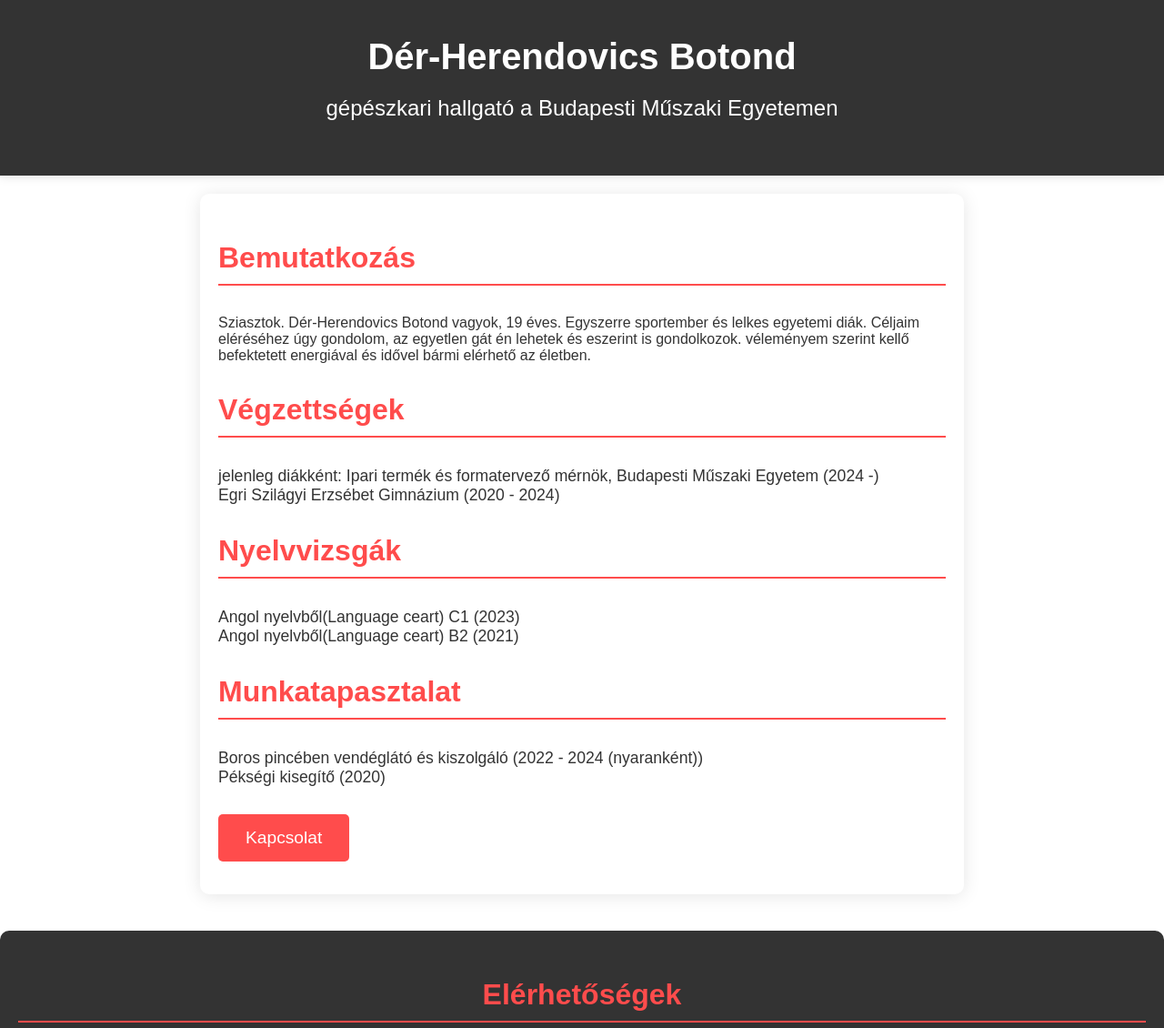
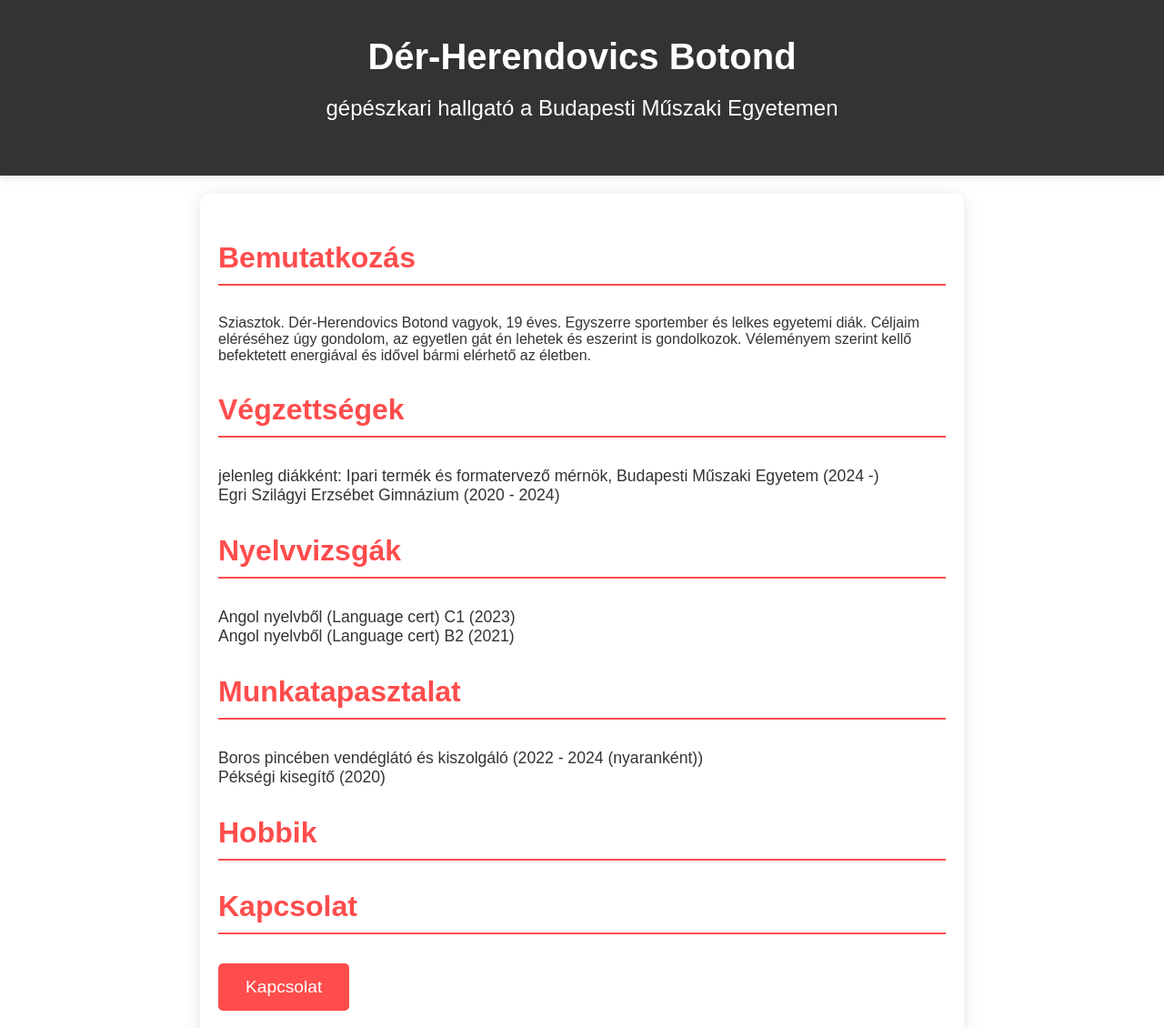
Before and after one commit to dhbotond/portf, a plain HTML site: page index.html in a window 1280 px wide. Shown: the top 1130 px of the page at 91% size. Drawn offline with Linux system fonts and the light colour scheme.

Commit message:
Update index.html

```diff
--- a/index.html
+++ b/index.html
@@ -5,6 +5,14 @@
     <meta name="viewport" content="width=device-width, initial-scale=1.0">
     <title>Dér-Herendovics Botond Portfólió</title>
     <link rel="stylesheet" href="styles.css">
+    <style>
+        body {
+            display: flex;
+            flex-direction: column;
+            min-height: 100vh;
+            justify-content: space-between;
+        }
+    </style>
 </head>
 <body>
     <header>
@@ -14,7 +22,7 @@
     <main>
         <section>
             <h3>Bemutatkozás</h3>
-            <p> Sziasztok. Dér-Herendovics Botond vagyok, 19 éves. Egyszerre sportember és lelkes egyetemi diák. Céljaim eléréséhez úgy gondolom, az egyetlen gát én lehetek és eszerint is gondolkozok. véleményem szerint kellő befektetett energiával és idővel bármi elérhető az életben.</p>
+            <p>Sziasztok. Dér-Herendovics Botond vagyok, 19 éves. Egyszerre sportember és lelkes egyetemi diák. Céljaim eléréséhez úgy gondolom, az egyetlen gát én lehetek és eszerint is gondolkozok. Véleményem szerint kellő befektetett energiával és idővel bármi elérhető az életben.</p>
         </section>
         <section>
             <h3>Végzettségek</h3>
@@ -26,8 +34,8 @@
         <section>
             <h3>Nyelvvizsgák</h3>
             <ul>
-                <li>Angol nyelvből(Language ceart) C1 (2023)</li>
-                <li>Angol nyelvből(Language ceart) B2 (2021)</li>
+                <li>Angol nyelvből (Language cert) C1 (2023)</li>
+                <li>Angol nyelvből (Language cert) B2 (2021)</li>
             </ul>
         </section>
         <section>
@@ -37,9 +45,15 @@
                 <li>Pékségi kisegítő (2020)</li>
             </ul>
         </section>
-
-        <button id="contactButton">Kapcsolat</button>
-        <p id="contactMessage"></p>
+        <section>
+            <h3>Hobbik</h3>
+            <ul id="hobbiesList"></ul> <!-- Hobbik listájának helye -->
+        </section>
+        <section>
+            <h3>Kapcsolat</h3>
+            <button id="contactButton">Kapcsolat</button>
+            <p id="contactMessage"></p>
+        </section>
     </main>
     <footer>
         <h3>Elérhetőségek</h3>
```
